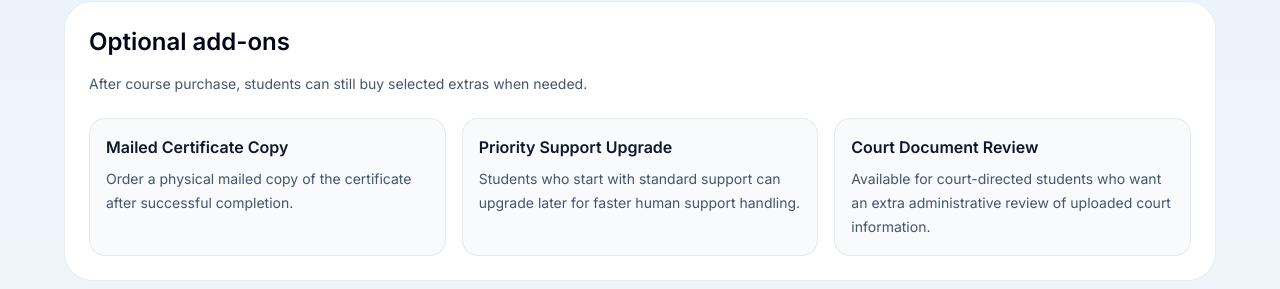
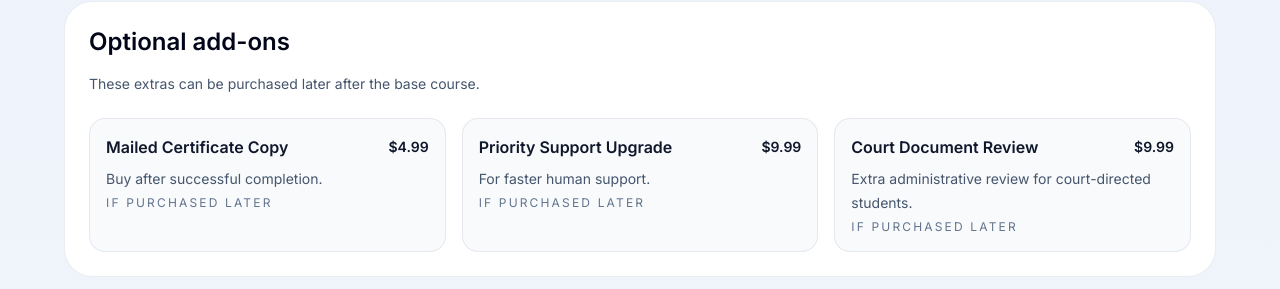
Before and after one commit to ankurfadia-ctrl/driver-course-platform, a Next.js app: page /1/checkout in a window 1280 px wide. Shown: the part 1290-1579 px from the top of the page. Built offline with nearby package versions, Linux system fonts and the light colour scheme; no server answers.

Commit message:
Simplify checkout copy and show add-on prices

```diff
--- a/app/[state]/checkout/page.tsx
+++ b/app/[state]/checkout/page.tsx
@@ -6,6 +6,7 @@ import { useParams } from "next/navigation"
 import {
   formatPriceFromCents,
   getAvailableCoursePlans,
+  getCoursePlanByCode,
   type SupportTier,
 } from "@/lib/payment/plans"
 import { getCourseConfig, getDisclosuresRoute, getRefundsRoute } from "@/lib/course-config"
@@ -155,6 +156,16 @@ function getPlanPresentation(planCode: string, language: "en" | "es") {
   }
 }
 
+function getPlanPriceLabel(planCode: string) {
+  const plan = getCoursePlanByCode(planCode)
+
+  if (!plan) {
+    return ""
+  }
+
+  return formatPriceFromCents(plan.priceCents, plan.currency)
+}
+
 export default function StateCheckoutPage() {
   const params = useParams()
 
@@ -172,6 +183,9 @@ export default function StateCheckoutPage() {
 
   const stateDisplayName = useMemo(() => getStateDisplayName(state), [state])
   const normalizedSupportTier = normalizeSupportTier(purchaseSupportTier)
+  const priorityUpgradePrice = useMemo(() => getPlanPriceLabel("va-priority-upgrade"), [])
+  const mailedCertificatePrice = useMemo(() => getPlanPriceLabel("va-mailed-certificate"), [])
+  const courtReviewPrice = useMemo(() => getPlanPriceLabel("va-court-review"), [])
   const copy =
     language === "es"
       ? {
@@ -194,7 +208,7 @@ export default function StateCheckoutPage() {
           bodyUpgrade:
             "Esta cuenta ya tiene el curso. Puedes mejorar a soporte prioritario abajo.",
           bodyCheckout:
-            "Revisa las opciones disponibles abajo. El pago se completa de forma segura con Stripe despues de elegir un plan.",
+            "Elige una opcion abajo. El pago se completa de forma segura con Stripe.",
           compareLabel: "Elige la opcion que mejor se adapte a ti",
           infoTitle: "Informacion importante antes de inscribirte",
           infoOne: "El acceso al curso es una compra unica para este estado.",
@@ -218,13 +232,13 @@ export default function StateCheckoutPage() {
           standardDescription:
             "Incluye el curso completo y elegibilidad para certificado.",
           priorityPricingDetail:
-            "Compra ahora por $24.99 una sola vez. Si compras soporte prioritario despues, la mejora cuesta $9.99 por separado. Ahorro al comprar ahora: $5.",
+            "Compra ahora y ahorra $5 frente a comprar el curso estandar y la mejora despues.",
           bundlePricingDetail:
-            "Incluye soporte prioritario, revision administrativa de documentos judiciales y una copia del certificado por correo en una sola compra.",
+            "Ahorra $9.97 frente a comprar estos extras por separado despues.",
           courtReviewPricingDetail:
-            "Disponible despues de comprar el curso para estudiantes que quieren una revision administrativa adicional de sus documentos judiciales.",
+            "Disponible despues de comprar el curso.",
           standardPricingDetail:
-            "El soporte prioritario puede agregarse mas tarde por $9.99 como mejora separada.",
+            "Puedes agregar extras despues si los necesitas.",
           oneTime: "pago unico",
           fullCourseAccess: "Acceso completo al curso",
           alreadyIncluded: "Ya incluido",
@@ -238,16 +252,17 @@ export default function StateCheckoutPage() {
             "El soporte estandar incluye FAQ y chat con IA. Para soporte humano, el estudiante debe mejorar a soporte prioritario.",
           optionalAddOns: "Complementos opcionales",
           addOnsBody:
-            "Despues de comprar el curso, los estudiantes aun pueden comprar ciertos extras cuando los necesiten.",
+            "Estos extras pueden comprarse despues del curso base.",
           addOnMail: "Copia del certificado por correo",
           addOnMailBody:
-            "Pide una copia fisica del certificado despues de completar el curso exitosamente.",
+            "Compra despues de completar el curso exitosamente.",
           addOnUpgrade: "Mejora a soporte prioritario",
           addOnUpgradeBody:
-            "Los estudiantes que comienzan con soporte estandar pueden mejorar despues para recibir atencion humana mas rapida.",
+            "Para soporte humano mas rapido.",
           addOnCourt: "Revision de Documentos Judiciales",
           addOnCourtBody:
-            "Disponible para estudiantes dirigidos por la corte que quieren una revision administrativa adicional de la informacion judicial cargada.",
+            "Revision administrativa adicional para estudiantes dirigidos por la corte.",
+          boughtLater: "Si se compra despues",
           selectUpgrade: "Mejorar a soporte prioritario",
           selectPriority: "Elegir prioritario",
           selectStandard: "Elegir estandar",
@@ -305,7 +320,7 @@ export default function StateCheckoutPage() {
           bodyUpgrade:
             "This account already has the course. You can upgrade to priority support below.",
           bodyCheckout:
-            "Review the available course options below. Payment is completed securely through Stripe after you choose a plan.",
+            "Choose an option below. Payment is completed securely through Stripe.",
           compareLabel: "Choose the option that fits you best",
           infoTitle: "Important information before enrollment",
           infoOne: "Course access is a one-time purchase for this state.",
@@ -328,13 +343,13 @@ export default function StateCheckoutPage() {
           standardDescription:
             "Includes the full course and certificate eligibility.",
           priorityPricingDetail:
-            "Buy now for $24.99 as a one-time payment. If you buy priority support later, the upgrade costs $9.99 separately. Savings when purchased now: $5.",
+            "Buy now and save $5 compared with buying standard first and upgrading later.",
           bundlePricingDetail:
-            "Includes priority support, administrative court document review, and one mailed certificate copy in a single purchase.",
+            "Save $9.97 compared with buying these extras separately later.",
           courtReviewPricingDetail:
-            "Available after course purchase for students who want an extra administrative review of their court documents.",
+            "Available after course purchase.",
           standardPricingDetail:
-            "Priority support can be added later as a separate $9.99 upgrade.",
+            "Add extras later only if you need them.",
           oneTime: "one-time payment",
           fullCourseAccess: "Full course access",
           alreadyIncluded: "Already included",
@@ -348,16 +363,17 @@ export default function StateCheckoutPage() {
             "Standard support includes FAQ and AI chat. Human support requires a priority support upgrade.",
           optionalAddOns: "Optional add-ons",
           addOnsBody:
-            "After course purchase, students can still buy selected extras when needed.",
+            "These extras can be purchased later after the base course.",
           addOnMail: "Mailed Certificate Copy",
           addOnMailBody:
-            "Order a physical mailed copy of the certificate after successful completion.",
+            "Buy after successful completion.",
           addOnUpgrade: "Priority Support Upgrade",
           addOnUpgradeBody:
-            "Students who start with standard support can upgrade later for faster human support handling.",
+            "For faster human support.",
           addOnCourt: "Court Document Review",
           addOnCourtBody:
-            "Available for court-directed students who want an extra administrative review of uploaded court information.",
+            "Extra administrative review for court-directed students.",
+          boughtLater: "If purchased later",
           selectUpgrade: "Upgrade to Priority Support",
           selectPriority: "Select Priority",
           selectStandard: "Select Standard",
@@ -767,10 +783,6 @@ export default function StateCheckoutPage() {
                     ? copy.selectPriority
                     : copy.selectStandard}
                 </Link>
-
-                <div className="text-center text-xs font-medium uppercase tracking-[0.18em] text-slate-500">
-                  {copy.planCode}: {plan.planCode}
-                </div>
               </div>
             </div>
           )
@@ -787,21 +799,45 @@ export default function StateCheckoutPage() {
           </p>
             <div className="mt-5 grid gap-4 md:grid-cols-3">
               <div className="rounded-2xl border border-slate-200 bg-slate-50 p-4">
-                <div className="font-semibold text-slate-900">{copy.addOnMail}</div>
+                <div className="flex items-center justify-between gap-3">
+                  <div className="font-semibold text-slate-900">{copy.addOnMail}</div>
+                  <div className="text-sm font-semibold text-slate-900">
+                    {mailedCertificatePrice}
+                  </div>
+                </div>
                 <p className="mt-2 text-sm leading-6 text-slate-600">
                   {copy.addOnMailBody}
                 </p>
-            </div>
+                <p className="mt-1 text-xs uppercase tracking-[0.18em] text-slate-500">
+                  {copy.boughtLater}
+                </p>
+              </div>
               <div className="rounded-2xl border border-slate-200 bg-slate-50 p-4">
-                <div className="font-semibold text-slate-900">{copy.addOnUpgrade}</div>
+                <div className="flex items-center justify-between gap-3">
+                  <div className="font-semibold text-slate-900">{copy.addOnUpgrade}</div>
+                  <div className="text-sm font-semibold text-slate-900">
+                    {priorityUpgradePrice}
+                  </div>
+                </div>
                 <p className="mt-2 text-sm leading-6 text-slate-600">
                   {copy.addOnUpgradeBody}
                 </p>
+                <p className="mt-1 text-xs uppercase tracking-[0.18em] text-slate-500">
+                  {copy.boughtLater}
+                </p>
               </div>
               <div className="rounded-2xl border border-slate-200 bg-slate-50 p-4">
-                <div className="font-semibold text-slate-900">{copy.addOnCourt}</div>
+                <div className="flex items-center justify-between gap-3">
+                  <div className="font-semibold text-slate-900">{copy.addOnCourt}</div>
+                  <div className="text-sm font-semibold text-slate-900">
+                    {courtReviewPrice}
+                  </div>
+                </div>
                 <p className="mt-2 text-sm leading-6 text-slate-600">
                   {copy.addOnCourtBody}
+                </p>
+                <p className="mt-1 text-xs uppercase tracking-[0.18em] text-slate-500">
+                  {copy.boughtLater}
                 </p>
               </div>
             </div>
```
